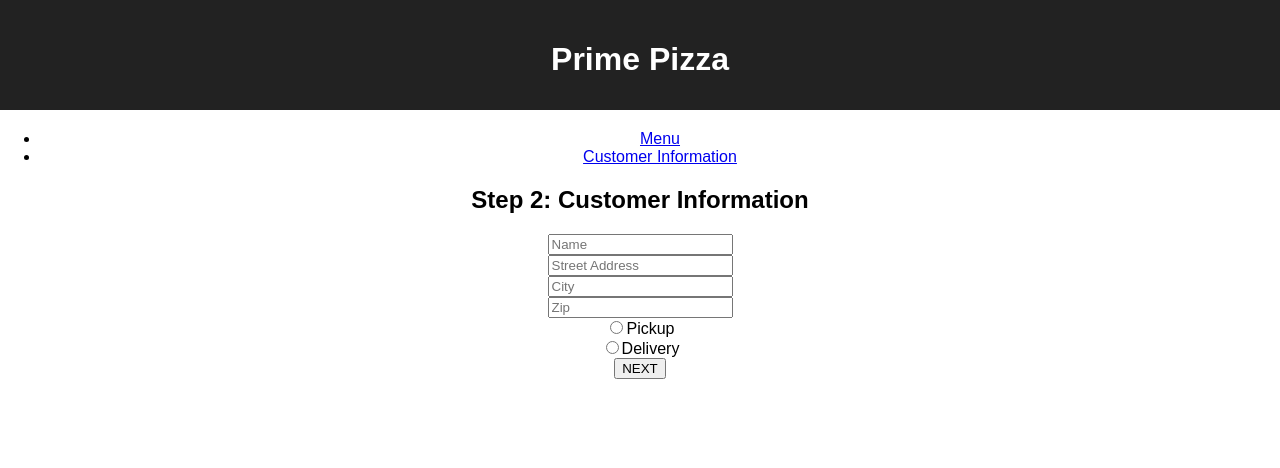
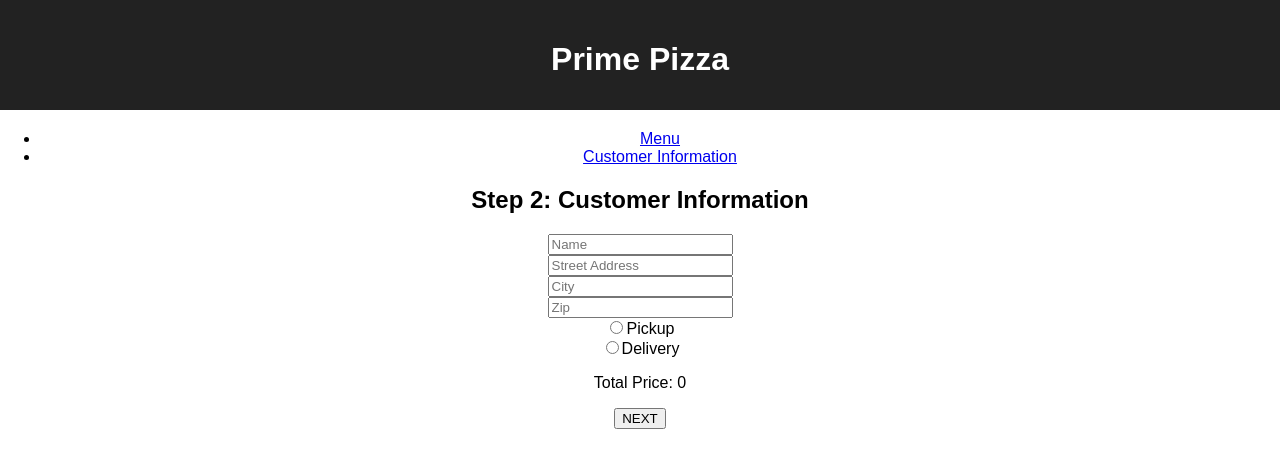
Before and after one commit to TheKerfuffle/fs-pizza-parlor, a React (Create React App) app: page /#/customer in a window 1280 px wide. Shown: the top 468 px of the page. Built offline with nearby package versions, Linux system fonts and the light colour scheme.

Commit message:
added total price to customer page

```diff
--- a/src/components/Checkout/Checkout.jsx
+++ b/src/components/Checkout/Checkout.jsx
@@ -1,6 +1,6 @@
 import './Checkout.css'
 import {useSelector} from 'react-redux'
-import {useState, useEffect} from 'react';
+import {useState} from 'react';
 
 function Checkout() {
 
--- a/src/components/Customer/Customer.jsx
+++ b/src/components/Customer/Customer.jsx
@@ -1,7 +1,7 @@
-import axios from "axios";
 import {useDispatch} from 'react-redux';
 import {useState} from 'react';
 import './Customer.css'
+import {useSelector} from 'react-redux';
 
 function Customer(){
 
@@ -13,25 +13,13 @@ function Customer(){
     const [zip, setZip] = useState('');
     const [type, setType] = useState('');
 
+    const totalPrice = useSelector(store => store.totalPrice);
 
     const handleSubmit = event => {
         event.preventDefault();
 
         console.log('adding customer info for:', {name});
 
-        // let choice = document.getElementsByName('type');
-        // for (i=0; i < choice.length; i++) {
-        //     if (choice[i].checked) {
-        //         setType(choice[i].value);
-        //     }
-        // }
-
-        // if (document.getElementById('pickup').checked){
-        //     setType(document.getElementById('pickup'.value))
-        // }
-        // else {
-        //     setType(document.getElementById('delivery'.value))
-        // }
 
         dispatch({type: 'ADD_CUSTOMER', payload:{
             customer_name: name,
@@ -46,22 +34,8 @@ function Customer(){
         setZip('');
         setType('');
 
-    //     axios.post('/customer', {
-    //         customer_name: name,
-    //         street_address: address,
-    //         city: city,
-    //         zip: zip,
 
-    //     })
-    //     .then(response => {
-    //         console.log('added book successfully');
-    //         //GET the customer from the server again
-    //         fetchCustomer();
-    //       })
-    //       .catch(error => {
-    //         alert(`Sorry. things are not working at the moment. Try again later`)
-    //         console.log('error adding book', error);
-    //       })
+
     }
 
     return(
@@ -95,6 +69,7 @@ function Customer(){
                 <input onChange={(event) => setType(event.target.value)} type="radio" id="delivery" name="type" value="delivery" />
                   Delivery
                 <br/>
+                <p>Total Price: {totalPrice}</p>
                 <button>NEXT</button>
 
 
```
Also changed, not shown: src/components/App/App.jsx (+0 -13 lines).
